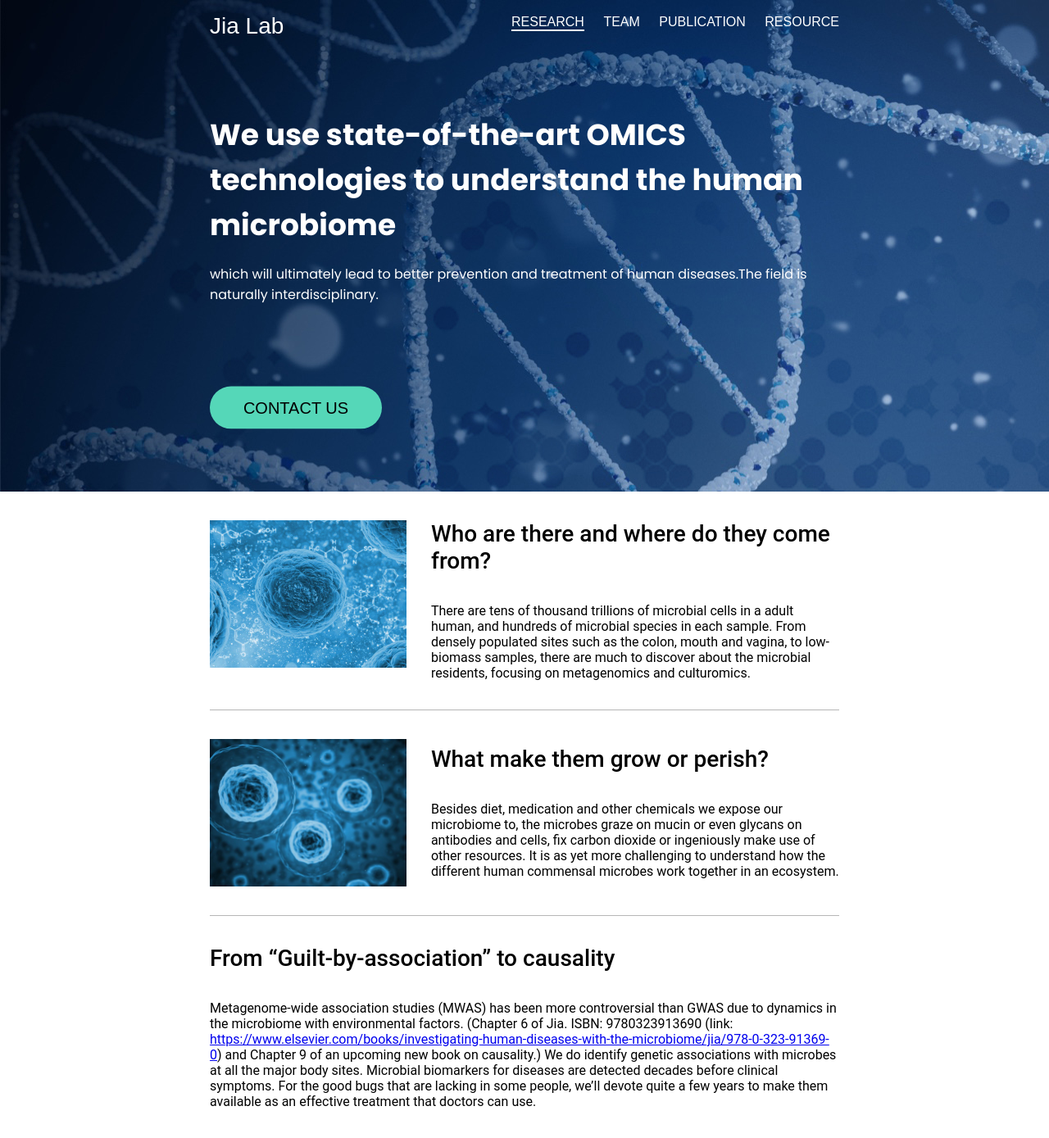
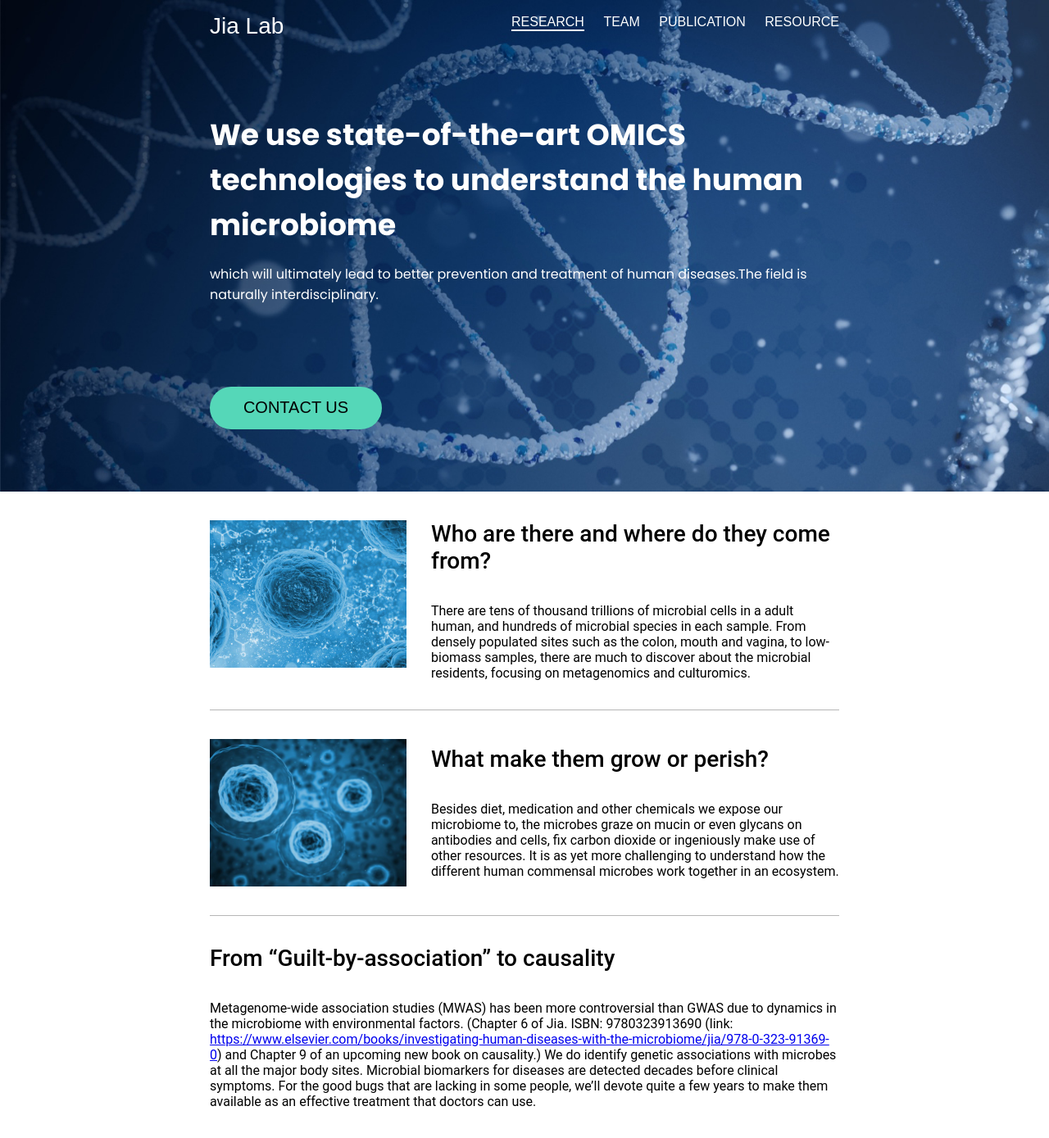
Before and after one commit to aghnu/JiaLab_website, a Jekyll site: the page built from index.html, in a window 1280 px wide and 1400 px high. Shown: the top 1389 px of the window at 82% size. Built offline with Jekyll 4.4.1, drawn with Linux system fonts in a browser that asks for light colours; some web fonts are replaced.

Commit message:
Change researh page banner background image loading to css

```diff
--- a/_sass/_pages.scss
+++ b/_sass/_pages.scss
@@ -83,19 +83,19 @@ $publication-page-navigation-item-size:         20px;
 }
 
 .page-research-block-banner .banner-background {
-    min-width: 100%;
-    min-height: $banner-size-height;
-    object-fit: contain;
+    width: 100%;
+    height: $banner-size-height;
+    background-image: url("../img/background_1.jpg");
+    background-size: cover;
+    display: flex;
 }
 
 .page-research-block-banner .content-wrapper {
-    position: absolute;
+    position: relative;
     // width: $content-width-ratio;
     // max-width: $max-content-width;
     // min-width: $min-content-width;
-    top: 55%;
-    left: 50%;
-    transform: translate(-50%, -50%);
+    top: 5%;
 }
 
 .page-research-block-banner .banner-info-container {
@@ -382,7 +382,4 @@ $gallery_figure_title-size: 16px;
             text-align: center;
         }
     }
-
-
-
 }
--- a/index.html
+++ b/index.html
@@ -6,12 +6,13 @@ transparent_navi: true
 
 <div class="page-research">
     <div class="page-research-block-banner">
-        <img src="assets/img/background_1.jpg" class="banner-background">
-        <div class="content-wrapper">
-            <div class="banner-info-container">
-                <p class="title">We use state-of-the-art OMICS technologies to understand the human microbiome</p>
-                <p class="text">which will ultimately lead to better prevention and treatment of human diseases.The field is naturally interdisciplinary.</p>
-                <button type="button" class="banner-button" title="EMAIL: {{ site.email }}">Contact Us</button>
+        <div src="assets/img/background_1.jpg" class="banner-background">
+            <div class="content-wrapper">
+                <div class="banner-info-container">
+                    <p class="title">We use state-of-the-art OMICS technologies to understand the human microbiome</p>
+                    <p class="text">which will ultimately lead to better prevention and treatment of human diseases.The field is naturally interdisciplinary.</p>
+                    <button type="button" class="banner-button" title="EMAIL: {{ site.email }}">Contact Us</button>
+                </div>
             </div>
         </div>
     </div>
```
